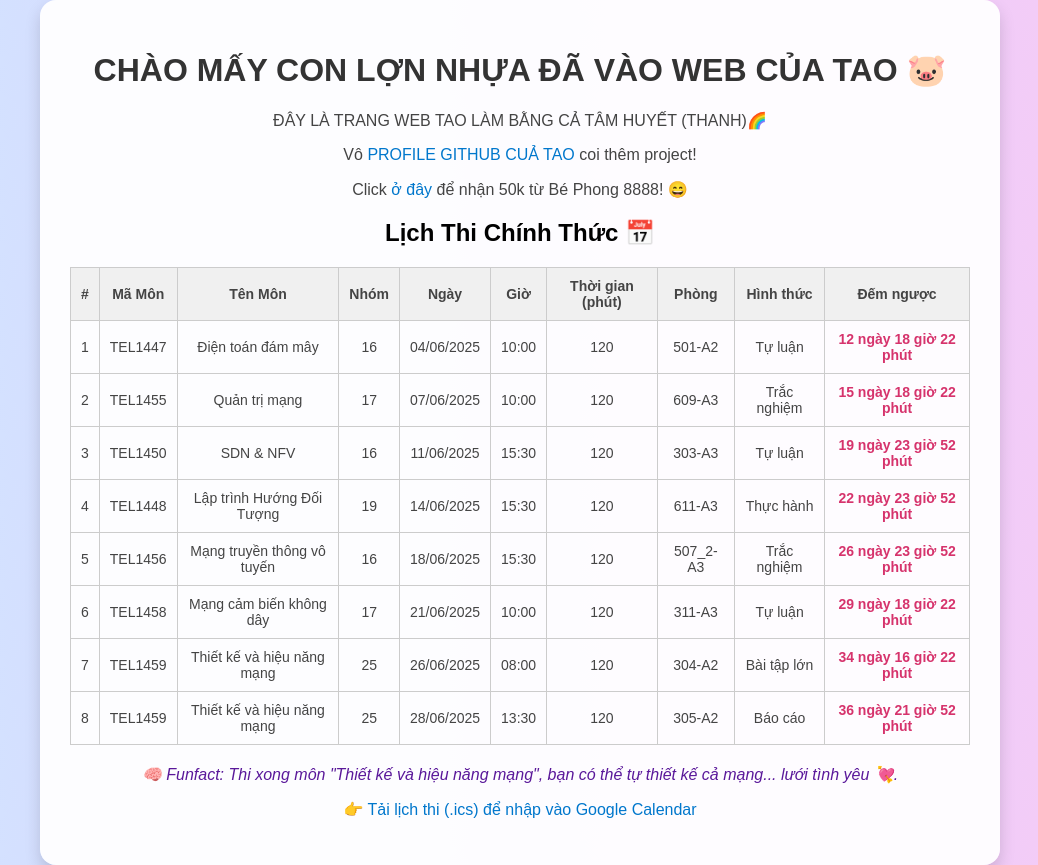
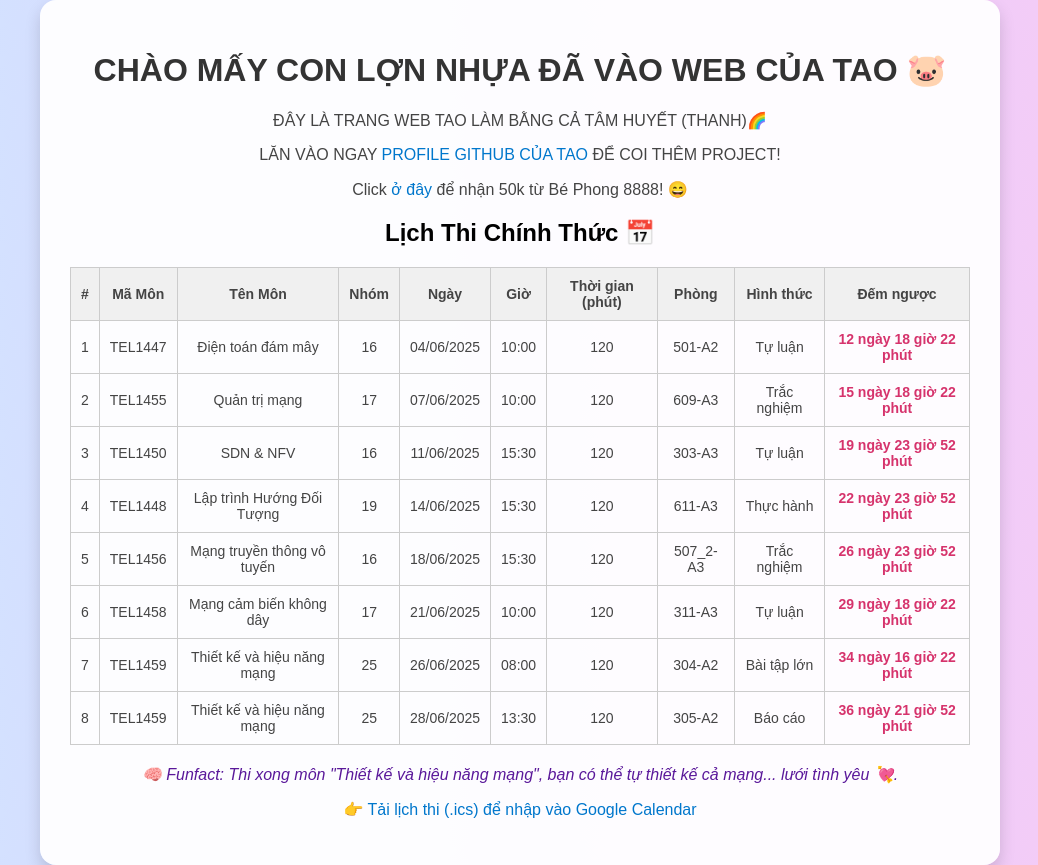
Before and after one commit to HTP8888/my-website, a plain HTML site: page index.html in a window 1280 px wide. Shown: the whole page, without its empty margins (120-1158 px from the left). Drawn offline with Linux system fonts and the light colour scheme.

Commit message:
Update index.html

```diff
--- a/index.html
+++ b/index.html
@@ -85,7 +85,7 @@
   <div class="container">
     <h1>CHÀO MẤY CON LỢN NHỰA ĐÃ VÀO WEB CỦA TAO 🐷</h1>
     <p>ĐÂY LÀ TRANG WEB TAO LÀM BẰNG CẢ TÂM HUYẾT (THANH)🌈</p>
-    <p>Vô <a href="https://github.com">PROFILE GITHUB CUẢ TAO</a> coi thêm project!</p>
+    <p>LĂN VÀO NGAY <a href="https://github.com">PROFILE GITHUB CỦA TAO</a> ĐỂ COI THÊM PROJECT!</p>
     <p>Click <a href="https://www.youtube.com/watch?v=7kO_ALcwNAw" target="_blank">ở đây</a> để nhận 50k từ Bé Phong 8888! 😄</p>
 
     <h2>Lịch Thi Chính Thức 📅</h2>
```
